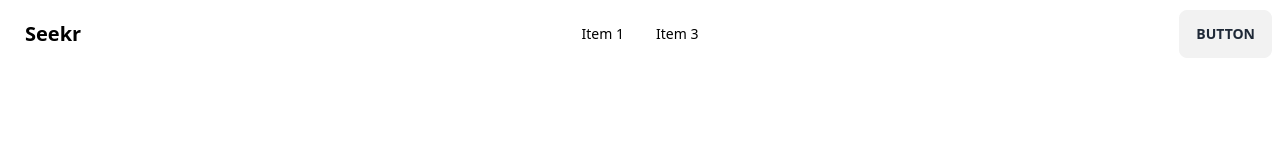
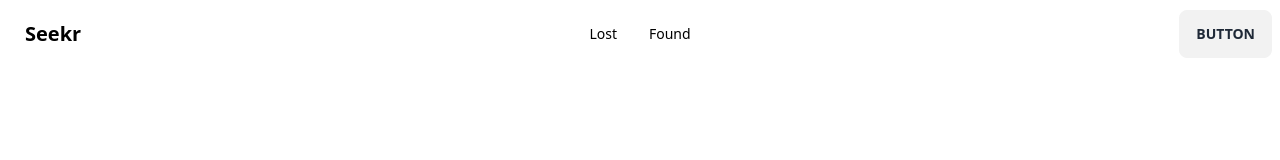
Before and after one commit to nsivaku/seekr, a Next.js app: page / in a window 1280 px wide. Shown: the top 160 px of the page. Built offline with nearby package versions, Linux system fonts and the light colour scheme.

Commit message:
lost and found navbar

```diff
--- a/pages/index.tsx
+++ b/pages/index.tsx
@@ -12,16 +12,16 @@ export default function Home() {
         <svg xmlns="http://www.w3.org/2000/svg" className="h-5 w-5" fill="none" viewBox="0 0 24 24" stroke="currentColor"><path strokeLinecap="round" strokeLinejoin="round" strokeWidth="2" d="M4 6h16M4 12h8m-8 6h16" /></svg>
       </label>
       <ul tabIndex={0} className="menu menu-sm dropdown-content mt-3 z-[1] p-2 shadow bg-base-100 rounded-box w-52">
-        <li><a>Item 1</a></li>
-        <li><a>Item 3</a></li>
+        <li><a>Lost</a></li>
+        <li><a>Found</a></li>
       </ul>
     </div>
     <a className="btn btn-ghost normal-case text-xl">Seekr</a>
   </div>
   <div className="navbar-center hidden lg:flex">
     <ul className="menu menu-horizontal px-1">
-      <li><a>Item 1</a></li>
-      <li><a>Item 3</a></li>
+      <li><a>Lost</a></li>
+      <li><a>Found</a></li>
     </ul>
   </div>
   <div className="navbar-end">
```
